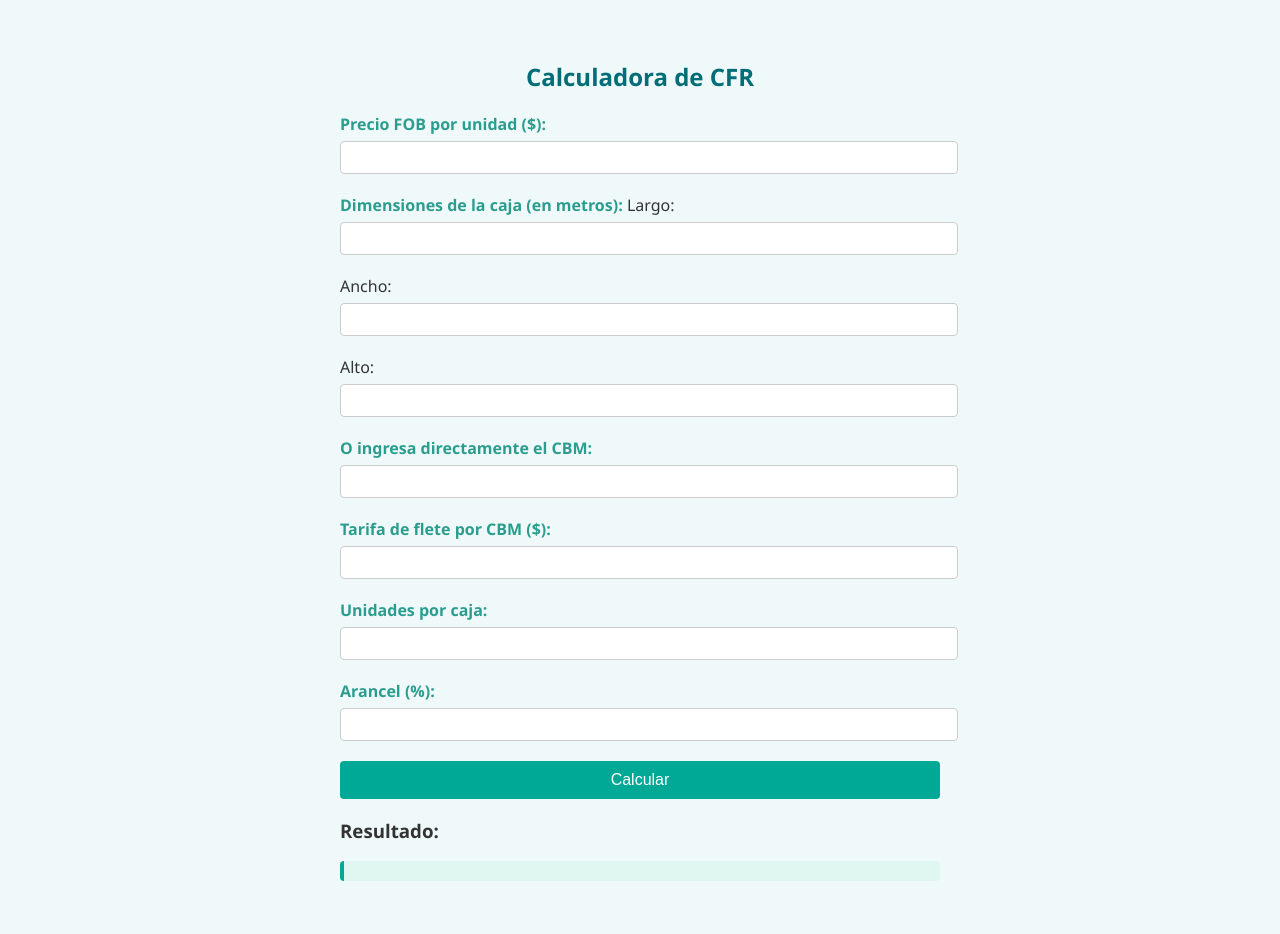
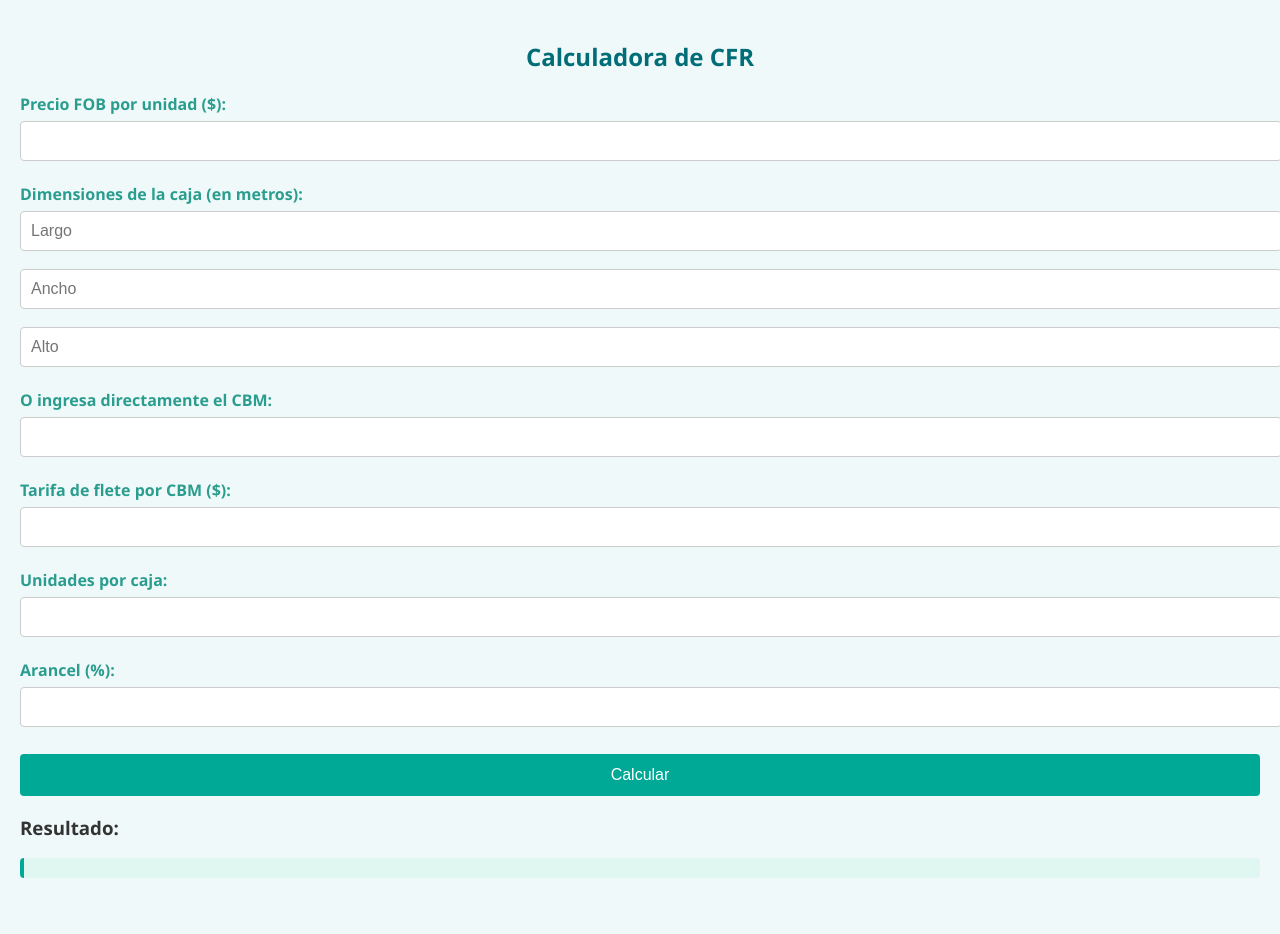
Before and after one commit to cmurillo088/Cotizador-CFR, a Flask app: page / in a window 1280 px wide. After the commit the page ends 878 px from the top, so only its background shows below. Run offline with Flask 3, Linux system fonts and the light colour scheme.

Commit message:
Update index.html

```diff
--- a/templates/index.html
+++ b/templates/index.html
@@ -2,40 +2,46 @@
 <html lang="en">
 <head>
   <meta charset="UTF-8">
+  <meta name="viewport" content="width=device-width, initial-scale=1.0">
   <title>Calculadora CFR</title>
   <style>
     body {
       font-family: 'Segoe UI', Tahoma, Geneva, Verdana, sans-serif;
       background-color: #f0f9f9;
       color: #333;
-      padding: 40px;
-      max-width: 600px;
+      padding: 20px;
+      max-width: 100%;
       margin: auto;
     }
     h2 {
       color: #006d77;
       text-align: center;
+      font-size: 1.5rem;
     }
     label {
       font-weight: bold;
       color: #2a9d8f;
+      display: block;
+      margin-top: 10px;
     }
     input {
       width: 100%;
-      padding: 8px;
-      margin: 6px 0 20px;
+      padding: 10px;
+      margin: 6px 0 12px;
       border: 1px solid #ccc;
       border-radius: 4px;
+      font-size: 1rem;
     }
     button {
       background-color: #00a896;
       color: white;
-      padding: 10px 20px;
+      padding: 12px;
       border: none;
       border-radius: 4px;
       cursor: pointer;
       width: 100%;
-      font-size: 16px;
+      font-size: 1rem;
+      margin-top: 15px;
     }
     button:hover {
       background-color: #028090;
@@ -45,6 +51,8 @@
       padding: 10px;
       border-left: 4px solid #00a896;
       border-radius: 4px;
+      font-size: 0.95rem;
+      overflow-x: auto;
     }
   </style>
 </head>
@@ -55,9 +63,9 @@
     <input type="number" step="0.01" name="fob">
 
     <label>Dimensiones de la caja (en metros):</label>
-    Largo: <input type="number" step="0.001" name="largo">
-    Ancho: <input type="number" step="0.001" name="ancho">
-    Alto: <input type="number" step="0.001" name="alto">
+    <input type="number" step="0.001" name="largo" placeholder="Largo">
+    <input type="number" step="0.001" name="ancho" placeholder="Ancho">
+    <input type="number" step="0.001" name="alto" placeholder="Alto">
 
     <label>O ingresa directamente el CBM:</label>
     <input type="number" step="0.0001" name="cbm">
```
